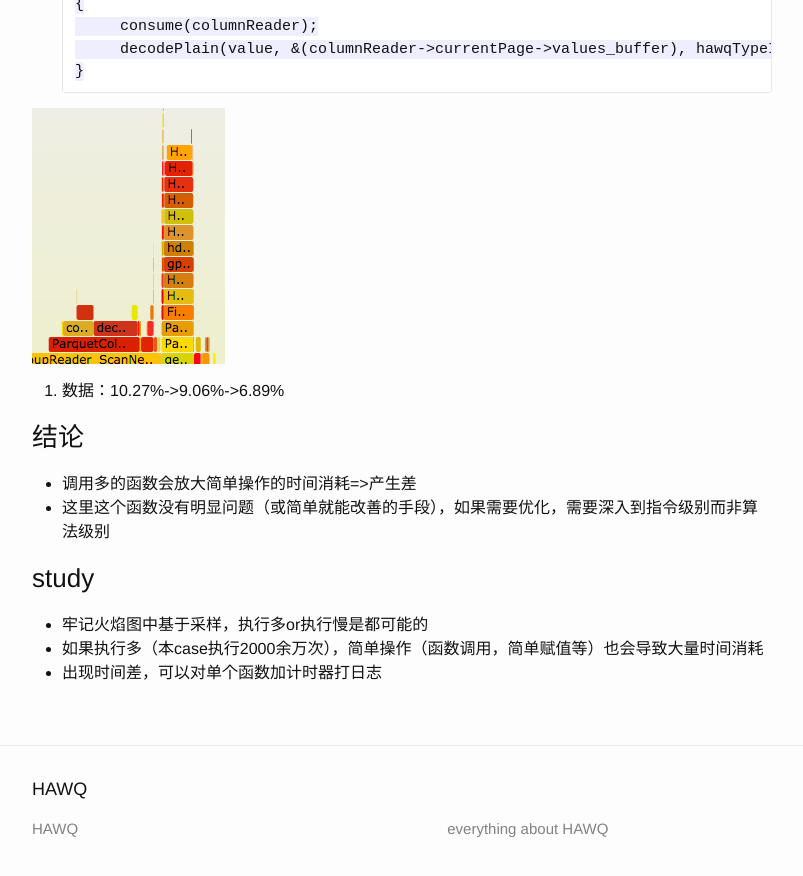
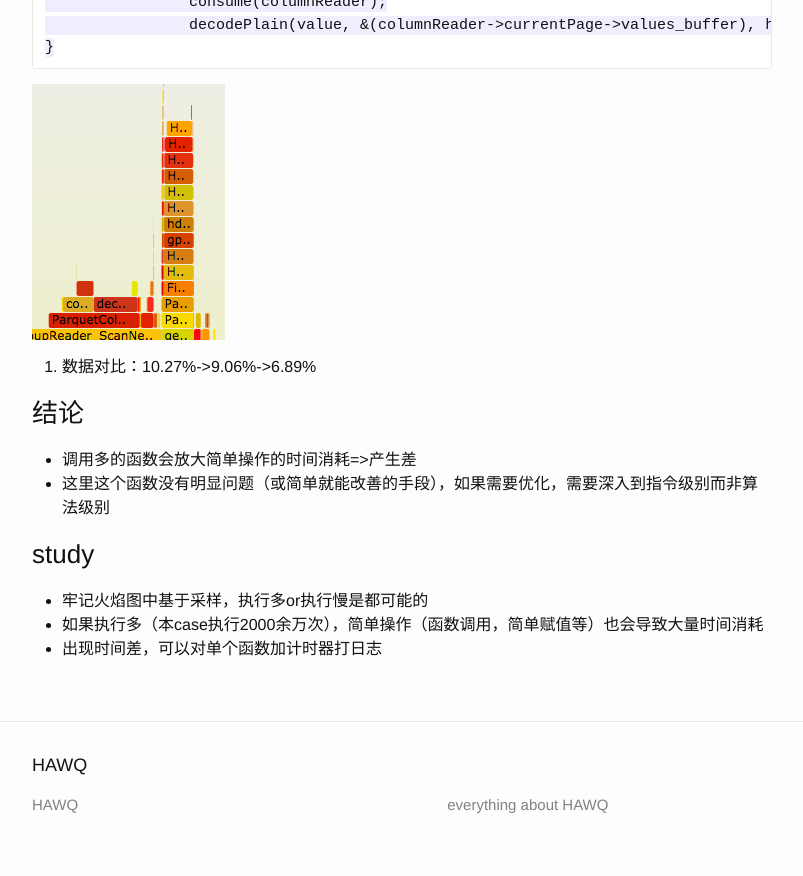
Before and after one commit to hawq-cn/hawq-cn.github.io, a Jekyll site: the page built from _posts/2017-10-23-flamegraph-case.markdown, in a window 1280 px wide and 900 px high, scrolled down 2237 px. Shown: the top 876 px of the window, without its empty margins (238-1041 px from the left). Built offline with Jekyll 4.4.1, drawn with Linux system fonts in a browser that asks for light colours.

Commit message:
Update 2017-10-23-flamegraph-case.markdown
refine content

````diff
--- a/_posts/2017-10-23-flamegraph-case.markdown
+++ b/_posts/2017-10-23-flamegraph-case.markdown
@@ -58,15 +58,16 @@ ParquetColumnReader_readValue(
 ```
 
 预期consume()和decodePlain()这2个函数会占用大量时间（它们都只是解析内存），但是为何未占满全部时间，出现一个『差』
-
 ![image]({{ site.url }}/assets/images/q6-1.png)
 
 然后又做了几次实验：
+
 1. inline consume()
 
 ![image]({{ site.url }}/assets/images/q6-2.png)
 
 2. 去掉执行不到的各个if条件，修改函数内容为：
+
 ```
 void
 ParquetColumnReader_readValue(
@@ -82,7 +83,7 @@ ParquetColumnReader_readValue(
 
 ![image]({{ site.url }}/assets/images/q6-3.png)
 
-3. 数据：10.27%->9.06%->6.89%
+3. 数据对比：10.27%->9.06%->6.89%
 
 ### 结论
 * 调用多的函数会放大简单操作的时间消耗=>产生差
````
